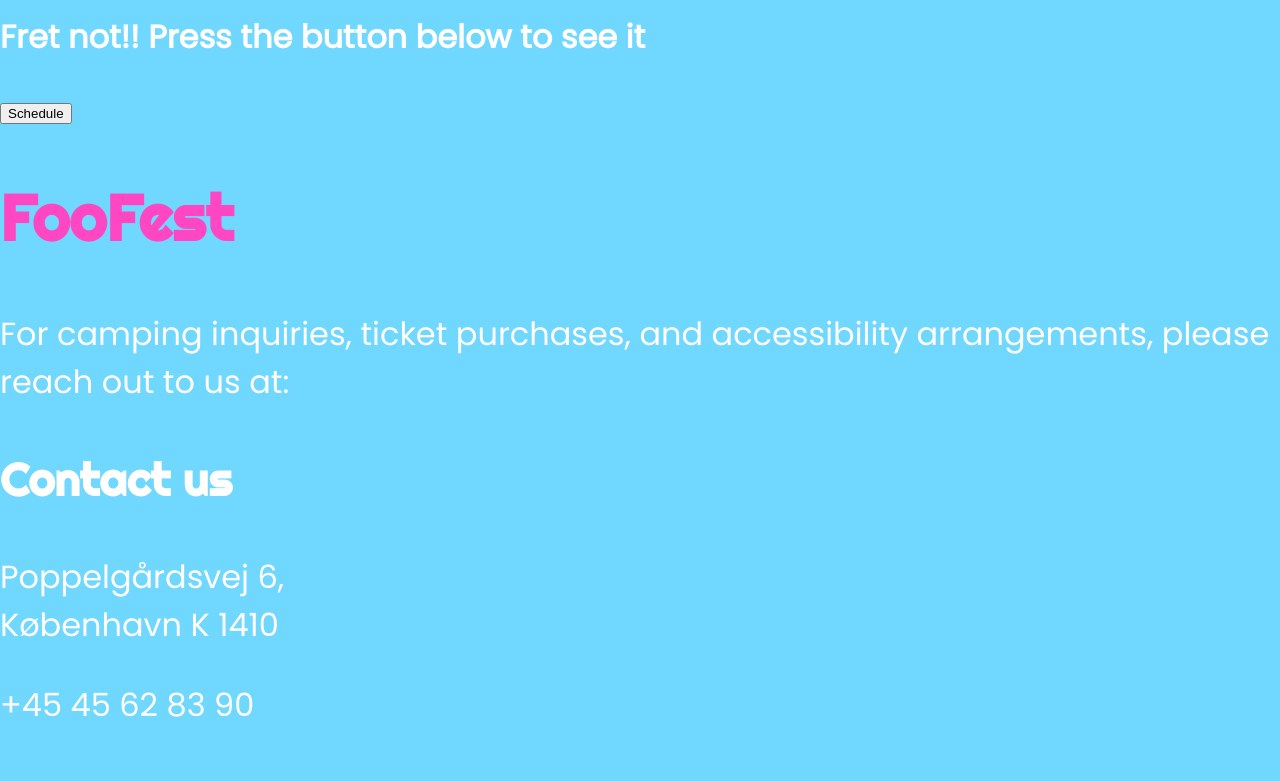
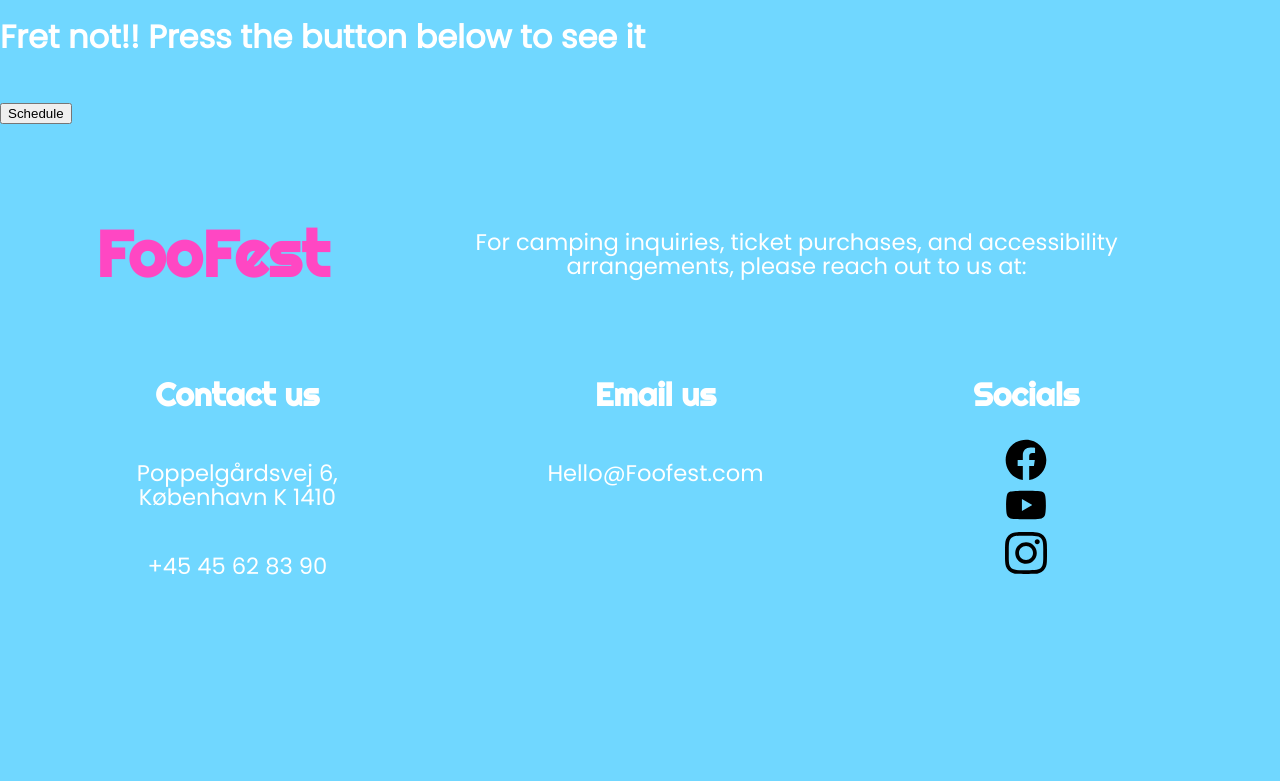
Before and after one commit to sabi4826/exam_frontend, a React (Vite) app: page / in a window 1280 px wide. Shown: the part 1620-2401 px from the top of the page. After the commit the page ends 2253 px from the top, so only its background shows below. Built offline with nearby package versions, Linux system fonts and the light colour scheme.

Commit message:
using props for the different classes

```diff
--- a/components/Footer.jsx
+++ b/components/Footer.jsx
@@ -1,5 +1,5 @@
 import React from "react";
-import "../src/style/footer.module.css";
+import footerStyles from "../src/style/footer.module.css";
 import "../src/style/index.module.css";
 
 import Instagram from "../src/assets/instagram.svg";
@@ -8,39 +8,39 @@ import Facebook from "../src/assets/facebook.svg";
 
 export default function Footer() {
   return (
-    <div className="footer_content">
-      <div className="footer_headlines">
+    <div className={footerStyles.footer_content}>
+      <div className={footerStyles.footer_headlines}>
         <h2>FooFest</h2>
-        <p className="footer_text">For camping inquiries, ticket purchases, and accessibility arrangements, please reach out to us at:</p>
+        <p className={footerStyles.footer_text}>For camping inquiries, ticket purchases, and accessibility arrangements, please reach out to us at:</p>
       </div>
 
-      <div className="footer_information">
-        <div className="contact">
-          <h3 className="headline_text">Contact us</h3>
-          <p className="footer_text">
+      <div className={footerStyles.footer_information}>
+        <div className={footerStyles.contact}>
+          <h3 className={footerStyles.headline_text}>Contact us</h3>
+          <p className={footerStyles.footer_text}>
             Poppelgårdsvej 6, <br /> København K 1410
           </p>
-          <p className="footer_text">+45 45 62 83 90</p>
+          <p className={footerStyles.footer_text}>+45 45 62 83 90</p>
         </div>
 
-        <div className="email">
-          <h3 className="headline_text">Email us</h3>
-          <p className="footer_text">Hello@Foofest.com</p>
+        <div className={footerStyles.email}>
+          <h3 className={footerStyles.headline_text}>Email us</h3>
+          <p className={footerStyles.footer_text}>Hello@Foofest.com</p>
         </div>
 
-        <div className="socials">
-          <h3 className="headline_text">Socials</h3>
+        <div className={footerStyles.socials}>
+          <h3 className={footerStyles.headline_text}>Socials</h3>
 
-          <div className="footer_text" id="socials_logo">
-            <img src={Facebook} className="logos" alt="facebook" />
+          <div className={footerStyles.footer_text} id={footerStyles.socials_logo}>
+            <img src={Facebook} className={footerStyles.logos} alt="facebook" />
           </div>
 
-          <div className="footer_text" id="socials_logo">
-            <img src={Youtube} className="logos" alt="youtube" />
+          <div className={footerStyles.footer_text} id={footerStyles.socials_logo}>
+            <img src={Youtube} className={footerStyles.logos} alt="youtube" />
           </div>
 
-          <div className="footer_text" id="socials_logo">
-            <img src={Instagram} className="logos" alt="instagram" />
+          <div className={footerStyles.footer_text} id={footerStyles.socials_logo}>
+            <img src={Instagram} className={footerStyles.logos} alt="instagram" />
           </div>
         </div>
       </div>
```
